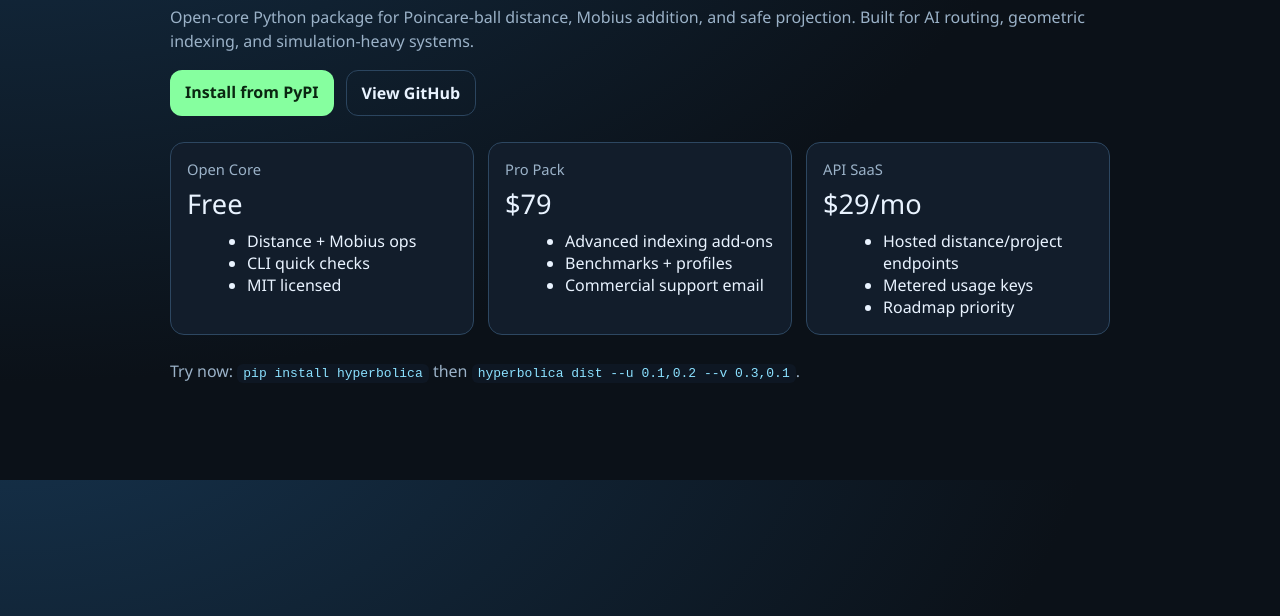
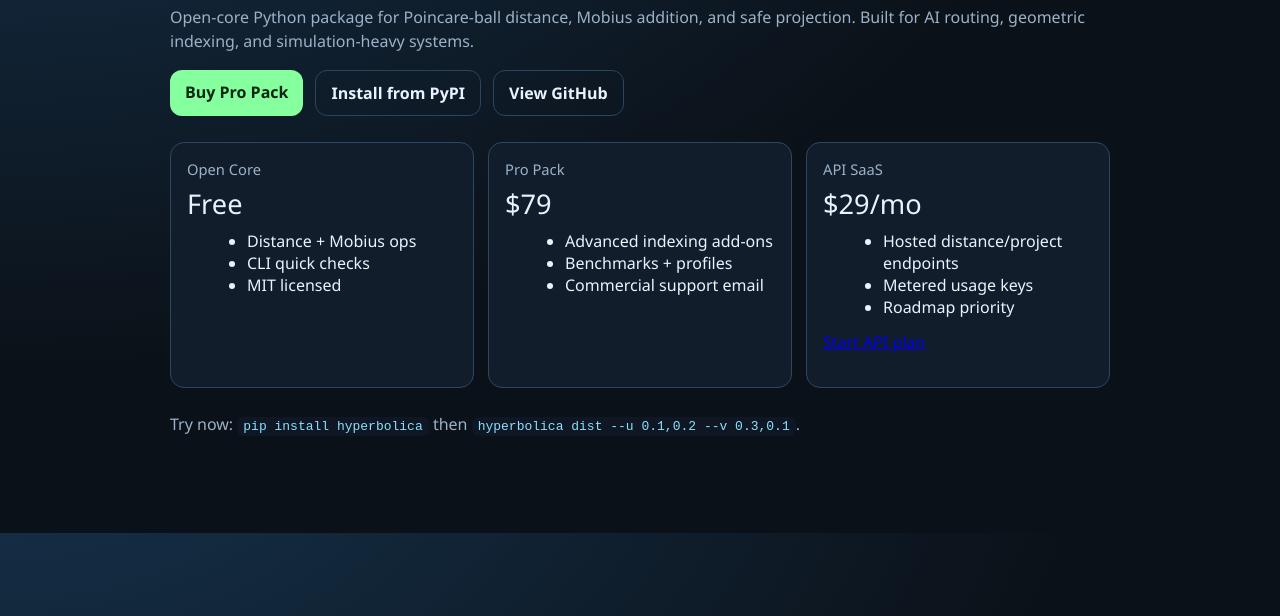
Before and after one commit to issdandavis/hyperbolica, a plain HTML site: page docs/index.html in a window 1280 px wide. Shown: the part 184-800 px from the top of the page. Drawn offline with Linux system fonts and the light colour scheme.

Commit message:
feat: wire live Stripe checkout links

```diff
--- a/docs/index.html
+++ b/docs/index.html
@@ -30,7 +30,8 @@
     <h1>Hyperbolic math primitives you can actually ship.</h1>
     <p>Open-core Python package for Poincare-ball distance, Mobius addition, and safe projection. Built for AI routing, geometric indexing, and simulation-heavy systems.</p>
     <div class="btns">
-      <a class="btn primary" href="https://pypi.org/project/hyperbolica/" target="_blank" rel="noreferrer">Install from PyPI</a>
+      <a class="btn primary" href="https://buy.stripe.com/aFa00k2pYcuj8cM262dby0b" target="_blank" rel="noreferrer">Buy Pro Pack</a>
+      <a class="btn secondary" href="https://pypi.org/project/hyperbolica/" target="_blank" rel="noreferrer">Install from PyPI</a>
       <a class="btn secondary" href="https://github.com/issdandavis/hyperbolica" target="_blank" rel="noreferrer">View GitHub</a>
     </div>
 
@@ -61,6 +62,7 @@
           <li>Metered usage keys</li>
           <li>Roadmap priority</li>
         </ul>
+        <p style="margin-top:12px;"><a href="https://buy.stripe.com/dRmdRa1lUfGv1Oo5iedby0c" target="_blank" rel="noreferrer">Start API plan</a></p>
       </article>
     </section>
 
```
Also changed, not shown: 1 other file.
